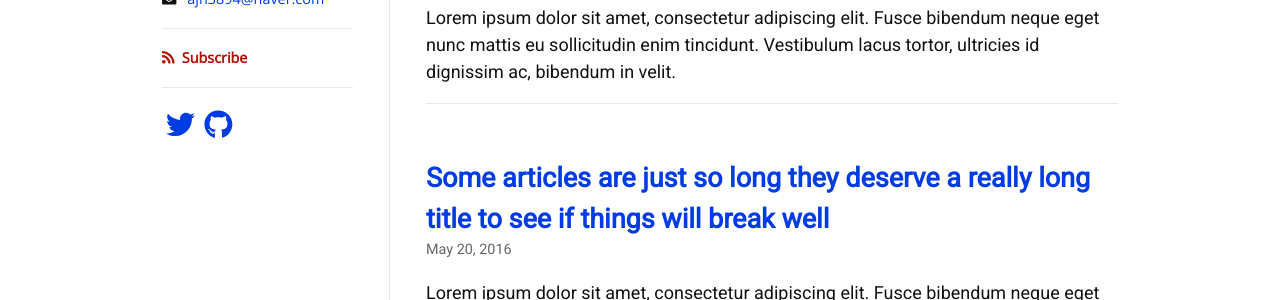
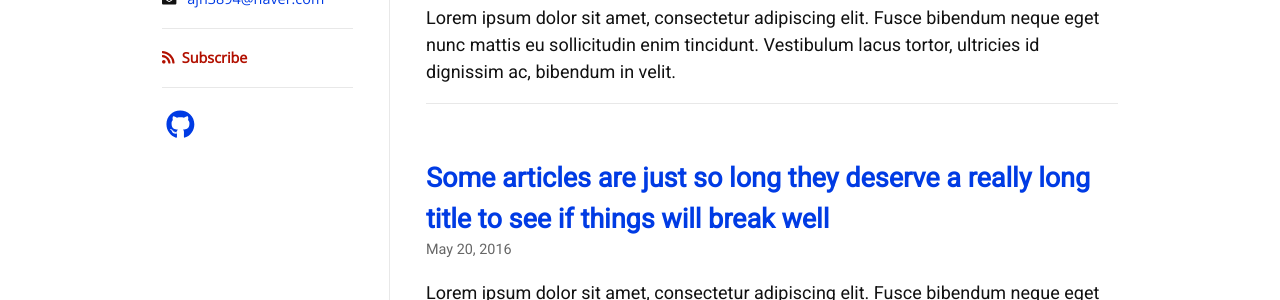
Before and after one commit to geumsyu/geumsyu.github.io, a Jekyll site: the page built from index.html, in a window 1280 px wide. Shown: the part 451-751 px from the top of the page. Built offline with Jekyll 4.4.1, drawn with Linux system fonts in a browser that asks for light colours; nearby versions of some CDN libraries; some web fonts are replaced; the list of posts is cut into pages by our own code.

Commit message:
Update social.yml

```diff
--- a/_data/social.yml
+++ b/_data/social.yml
@@ -1,6 +1,4 @@
-- title: Twitter
-  url: https://twitter.com/ngzhio
-  icon: fab fa-twitter
+
 - title: GitHub
-  url: https://github.com/ngzhio/jekyll-theme-hamilton
+  url: https://github.com/geumsyu
   icon: fab fa-github
```
